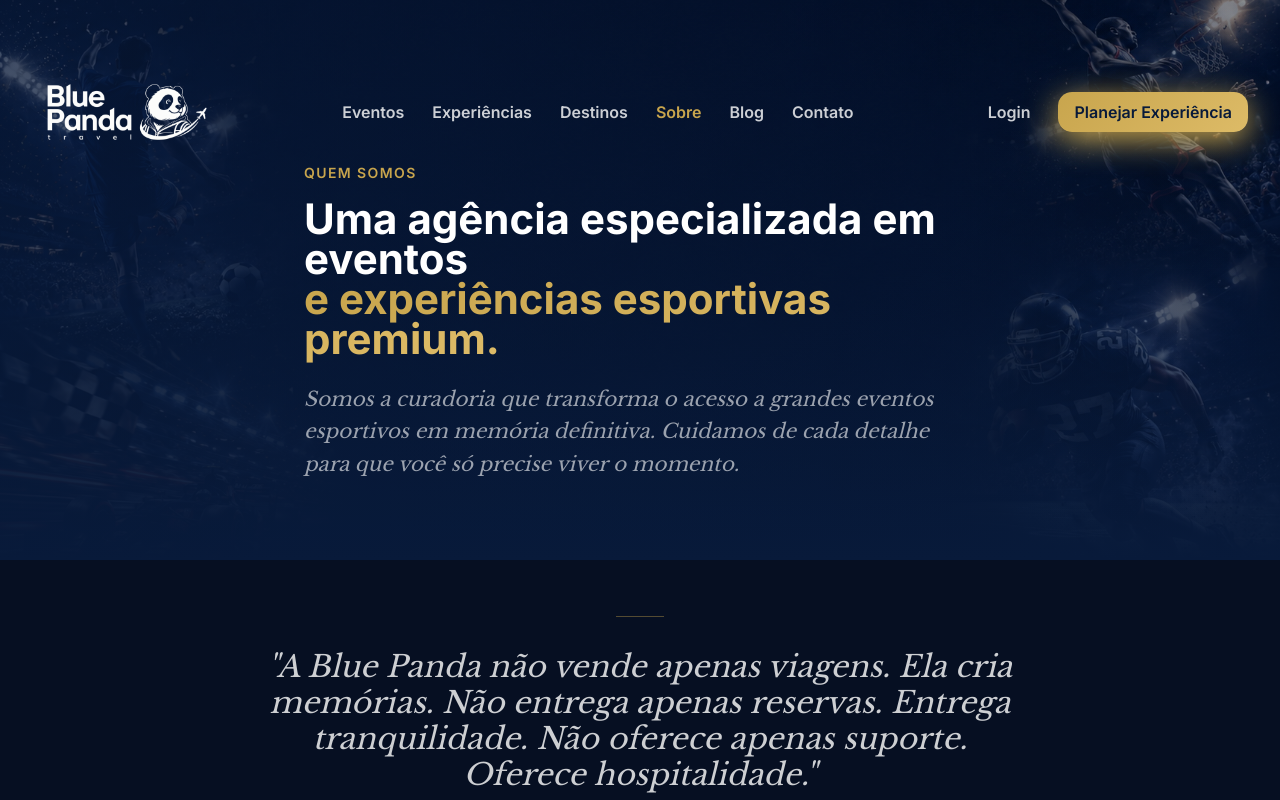
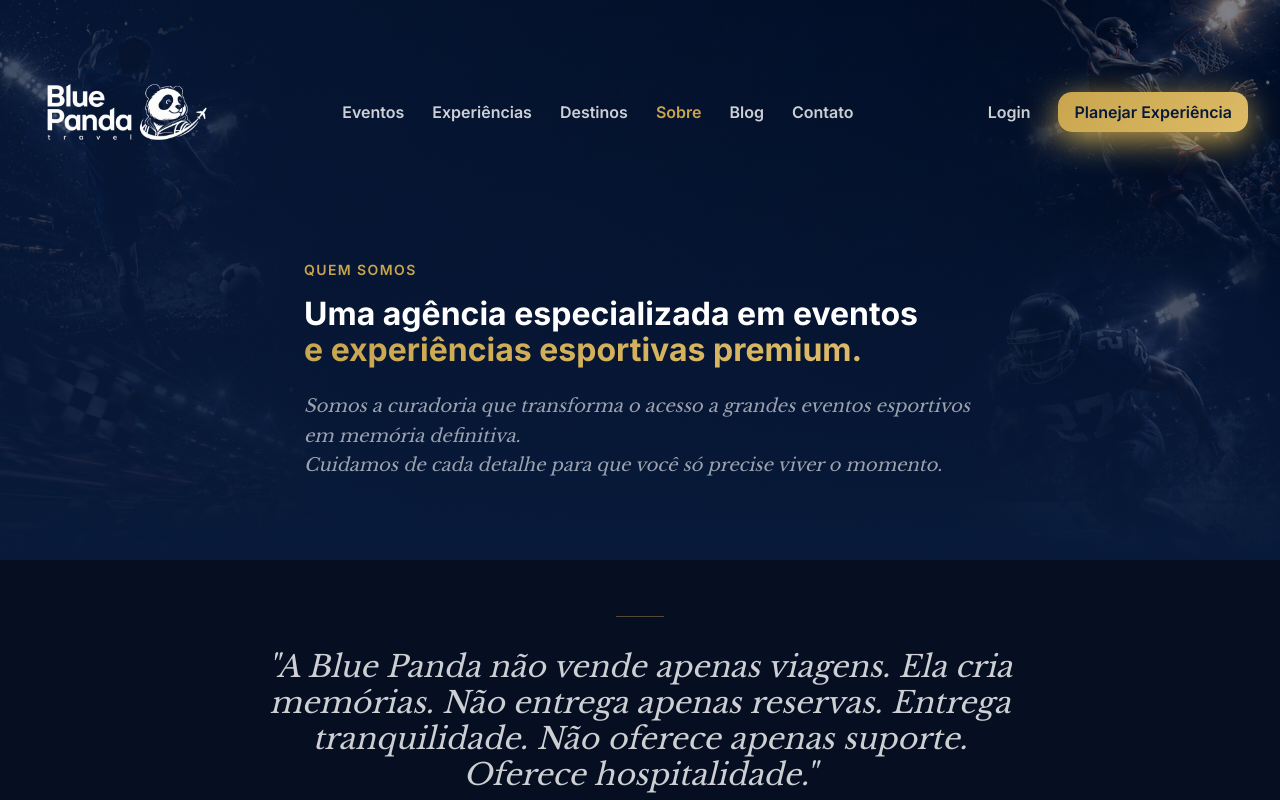
Before and after one commit to Brunoleoguilherme/blue-panda-plataform, a Next.js app: page /sobre in a window 1280 px wide. Shown: the top 800 px of the page. Built offline with nearby package versions, Linux system fonts and the light colour scheme.

Commit message:
sobre: controla quebras de linha no hero

```diff
--- a/app/(public)/sobre/sobre-hero.tsx
+++ b/app/(public)/sobre/sobre-hero.tsx
@@ -31,13 +31,14 @@ export function SobreHero() {
           <p className="text-xs font-semibold text-gold uppercase tracking-widest mb-4">
             Quem somos
           </p>
-          <h1 className="text-2xl sm:text-4xl lg:text-[42px] font-bold text-white leading-tight mb-6">
+          <h1 className="text-xl sm:text-3xl lg:text-[32px] font-bold text-white leading-tight mb-6">
             Uma agência especializada em eventos
             <br />
             <span className="text-gold-gradient">e experiências esportivas premium.</span>
           </h1>
-          <p className="text-white/60 text-xl font-serif italic leading-relaxed">
+          <p className="text-white/60 text-lg font-serif italic leading-relaxed">
             Somos a curadoria que transforma o acesso a grandes eventos esportivos em memória definitiva.
+            <br />
             Cuidamos de cada detalhe para que você só precise viver o momento.
           </p>
         </motion.div>
```
